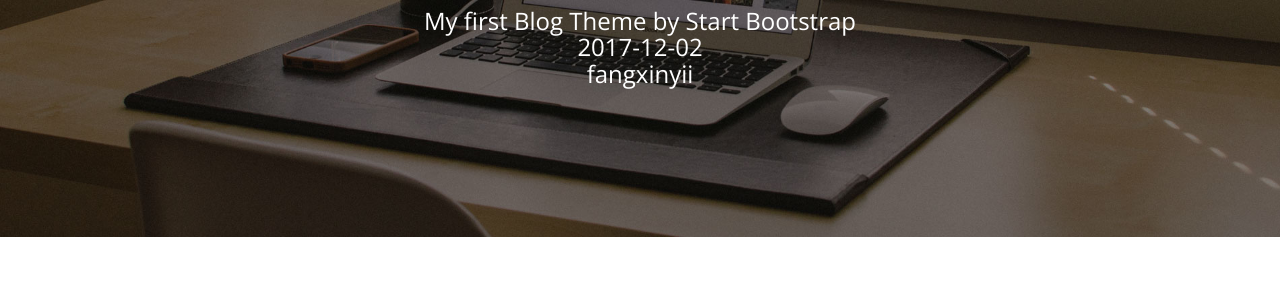
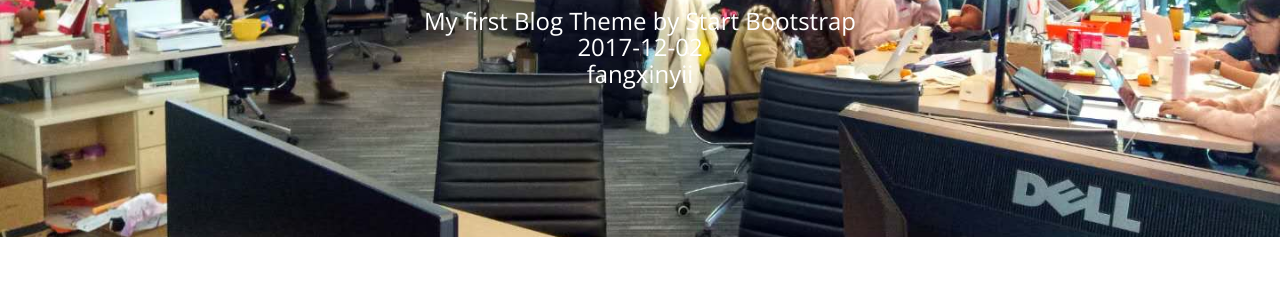
Before and after one commit to fangxinyii/GCD-12-02, a website: page index.html in a window 1280 px wide. Shown: the part 264-548 px from the top of the page. Drawn offline with nearby package versions, Linux system fonts and the light colour scheme.

Commit message:
header-bck-img

```diff
--- a/index.html
+++ b/index.html
@@ -69,7 +69,7 @@
 
     <!-- Page Header -->
     <!-- Set your background image for this header on the line below. -->
-    <header class="intro-header" style="background-image: url('img/home-bg.jpg')">
+    <header class="intro-header" style="background-image: url('img/bck.jpg')">
         <div class="container">
             <div class="row">
                 <div class="col-lg-8 col-lg-offset-2 col-md-10 col-md-offset-1">
```
Also changed, not shown: img/bck.jpg (added).
